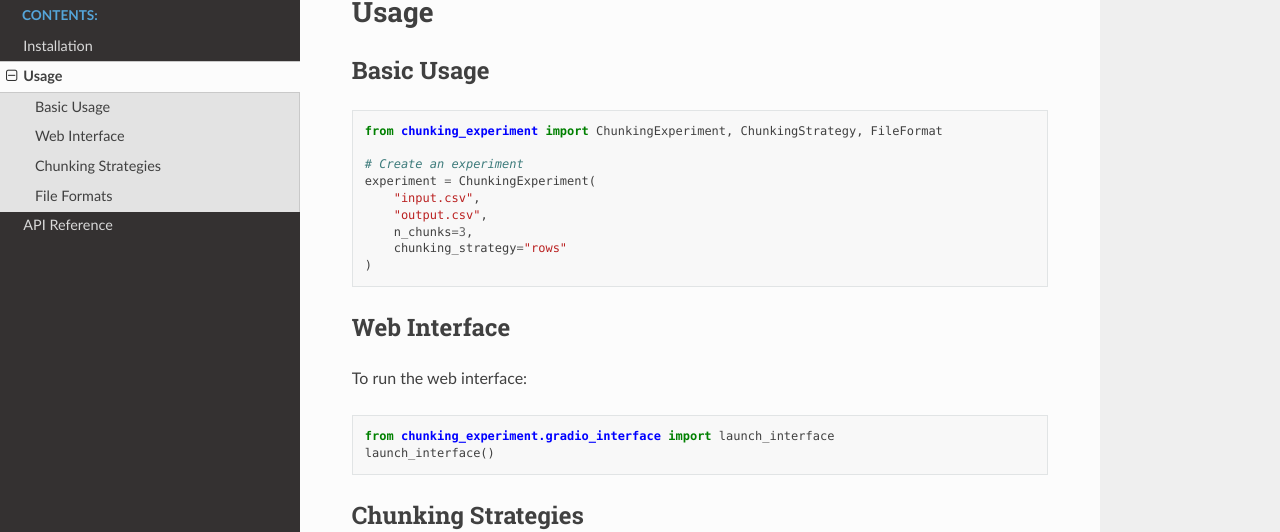
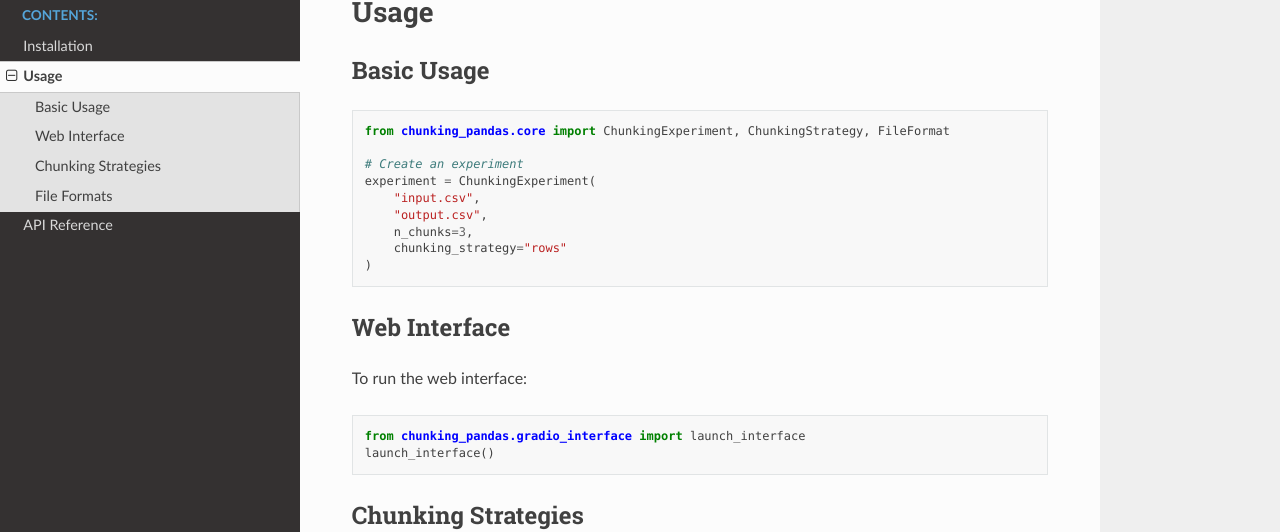
Before and after one commit to JohnnyTeutonic/ChunkingForPandas, a Sphinx documentation site: the page built from docs/source/usage.rst, in a window 1280 px wide and 1242 px high. Shown: the part 106-638 px from the top of the window. Built offline with Sphinx 7.4.7 and the Read the Docs theme 3.1.0, drawn with Linux system fonts in a browser that asks for light colours.

Commit message:
more update of docs

```diff
--- a/docs/source/usage.rst
+++ b/docs/source/usage.rst
@@ -6,7 +6,7 @@ Basic Usage
 
 .. code-block:: python
 
-    from chunking_experiment import ChunkingExperiment, ChunkingStrategy, FileFormat
+    from chunking_pandas.core import ChunkingExperiment, ChunkingStrategy, FileFormat
 
     # Create an experiment
     experiment = ChunkingExperiment(
@@ -23,7 +23,7 @@ To run the web interface:
 
 .. code-block:: python
 
-    from chunking_experiment.gradio_interface import launch_interface
+    from chunking_pandas.gradio_interface import launch_interface
     launch_interface()
 
 Chunking Strategies
--- a/pyproject.toml
+++ b/pyproject.toml
@@ -4,7 +4,7 @@ build-backend = "hatchling.build"
 
 [project]
 name = "chunking_pandas"
-version = "0.1.4"
+version = "0.1.5"
 authors = [
   { name="Jonathan Reich", email="jonathanreich100@gmail.com" },
 ]
```
Also changed, not shown: 17 other files.
